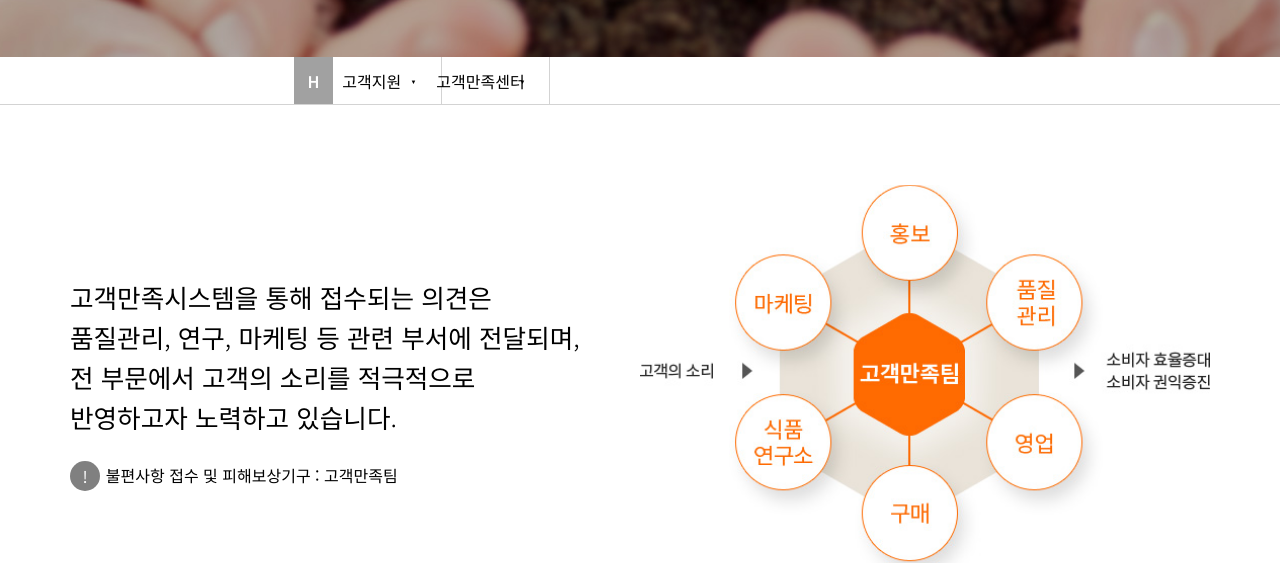
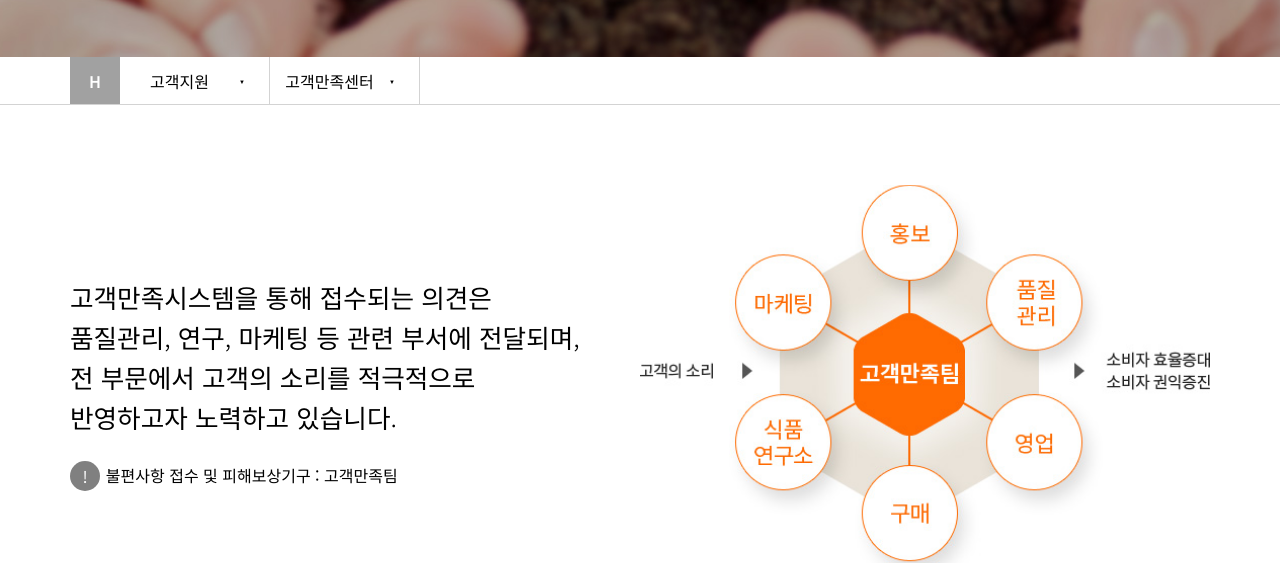
Before and after one commit to samyangfoods2024-03/samyangfoods, a plain HTML site: page overview.html in a window 1280 px wide. Shown: the part 258-821 px from the top of the page. Drawn offline with nearby package versions, Linux system fonts and the light colour scheme.

Commit message:
하 메인브랜치에서 수정함- 예진 하..

```diff
--- a/css/overview.css
+++ b/css/overview.css
@@ -61,11 +61,10 @@ h1 .small {
 }
 
 .help-nav .helpbox {
-  width: 20%;
+  width: 1140px;
   position: relative;
   display: flex;
-  margin-left: 23%;
-  margin: auto 57% auto 23%;
+  margin: 0 auto;
 }
 .help-nav .helpbox .help {
   /* margin-bottom: auto; */
@@ -76,14 +75,14 @@ h1 .small {
 }
 .help-nav .helpbox .h {
   background: rgb(161, 161, 161);
-  width: 15%;
+  width: 50px;
   text-align: center;
   color: white;
   font-weight: 600;
 
 }
 .help-nav .helpbox .long {
-  width: 42.5%;
+  width: 150px;
   border-right: 1px solid lightgray;
   position: relative;
   text-indent: -30px;
--- a/overview.html
+++ b/overview.html
@@ -62,17 +62,17 @@
     <header>
       <div class="inner">
           <h1 class="header_logo">
-              <a href="/">
+              <a href="index.html">
                   <img src="img/common/logo.png">
               </a>
           </h1>
           <ul class="header_menu">
               <li><a href="#">회사소개</a></li>
               <li><a href="customer-support.html">홍보관</a></li>
-              <li><a href="overview.html">지속가능경영</a></li>
+              <li><a href="customer.html">지속가능경영</a></li>
               <li><a href="brand.html">브랜드</a></li>
               <li><a href="cootiq.html">제품</a></li>
-              <li><a href="customer.html">고객지원</a></li>
+              <li><a href="overview.html">고객지원</a></li>
           </ul>
       </div>
   </header>
```
Also changed, not shown: brand.html (+3 -3 lines), cootiq.html (+3 -3 lines), customer.html (+3 -3 lines), index.html (+3 -3 lines). Lines whose indentation alone changed are shown as unchanged.
